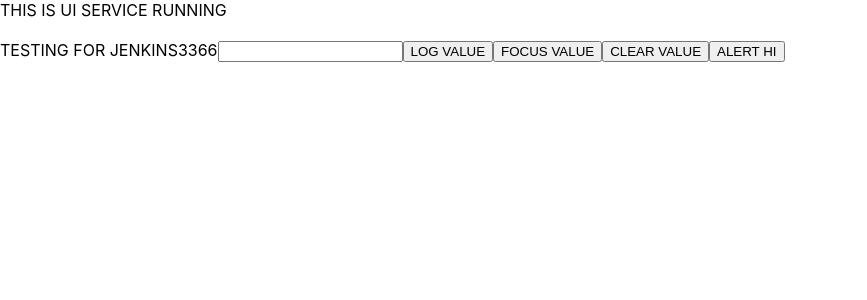
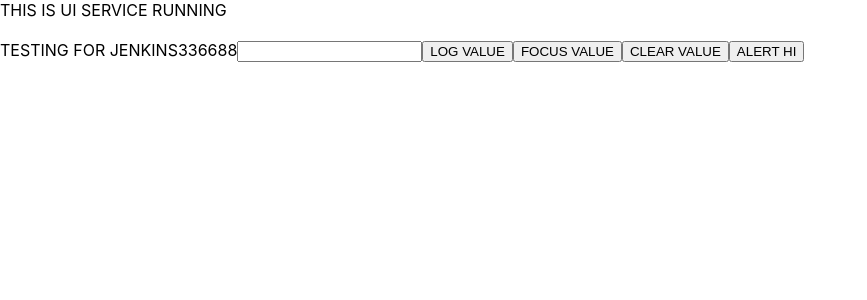
Before and after one commit to ashutoshsaxena2002/DEVOPS, a React (Create React App) app in the folder uiservice/: page / in a window 1280 px wide. Shown: the top 300 px of the page, without its empty margins (0-867 px from the left). Built offline with nearby package versions, Linux system fonts and the light colour scheme; no server answers.

Commit message:
commit for ui service77

```diff
--- a/uiservice/src/App.js
+++ b/uiservice/src/App.js
@@ -7,7 +7,7 @@
   return (
     <>
       <Component1 />
-      {"TESTING FOR JENKINS3366"}
+      {"TESTING FOR JENKINS336688"}
       <ParentInput />
     </>
   );
```
